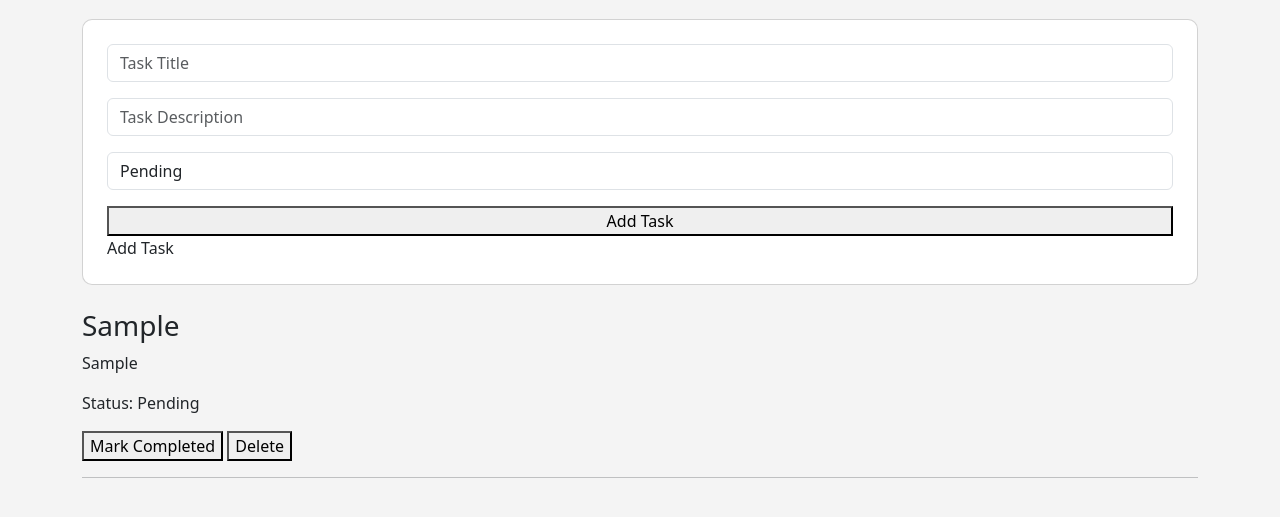
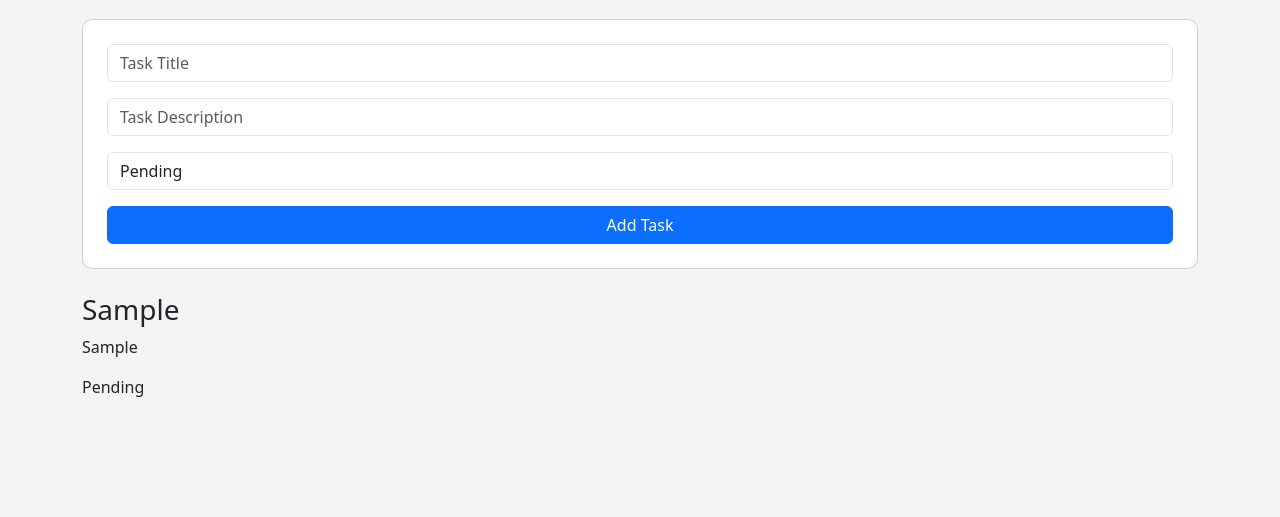
Before and after one commit to kusuruakshitha/task-management, a website: page index.html in a window 1280 px wide. Both pictures are taken after typing "Sample", "Sample" into the empty fields and a click on the button "Add Task". Shown: the part 101-618 px from the top of the page. Drawn offline with nearby package versions, Linux system fonts and the light colour scheme.

Commit message:
fix add task button

```diff
--- a/index.html
+++ b/index.html
@@ -42,7 +42,7 @@
 
         </select>
 
-        <button onclick="addTask()">Add Task</button>
+        <button onclick="addTask()" class="btn btn-primary">
             Add Task
         </button>
 
--- a/public/script.js
+++ b/public/script.js
@@ -1,85 +1,47 @@
 let tasks = JSON.parse(localStorage.getItem("tasks")) || [];
 
-// ADD TASK
-window.addTask = function () {
+// IMPORTANT: keep function global for GitHub Pages
+function addTask() {
 
-    const title = document.getElementById("title").value.trim();
-    const description = document.getElementById("description").value.trim();
-    const status = document.getElementById("status").value;
+    const title = document.getElementById("title");
+    const description = document.getElementById("description");
+    const status = document.getElementById("status");
 
-    if (!title || !description) {
-        alert("Please enter title and description");
+    if (!title || !description || !status) return;
+
+    if (!title.value.trim() || !description.value.trim()) {
+        alert("Please enter task details");
         return;
     }
 
-    const task = {
+    tasks.push({
         id: Date.now(),
-        title,
-        description,
-        status
-    };
+        title: title.value,
+        description: description.value,
+        status: status.value
+    });
 
-    tasks.push(task);
     localStorage.setItem("tasks", JSON.stringify(tasks));
 
-    document.getElementById("title").value = "";
-    document.getElementById("description").value = "";
+    title.value = "";
+    description.value = "";
 
     loadTasks();
-};
+}
 
-// LOAD TASKS
 function loadTasks() {
-
     const taskList = document.getElementById("taskList");
-
     if (!taskList) return;
 
-    if (tasks.length === 0) {
-        taskList.innerHTML = "<p>No tasks added yet</p>";
-        return;
-    }
-
-    let output = "";
-
-    tasks.forEach(task => {
-
-        output += `
-        <div style="margin-bottom:10px;">
-            <h3>${task.title}</h3>
-            <p>${task.description}</p>
-            <p>Status: ${task.status}</p>
-
-            <button onclick="updateStatus(${task.id})">Mark Completed</button>
-            <button onclick="deleteTask(${task.id})">Delete</button>
-
-            <hr>
-        </div>
-        `;
-    });
-
-    taskList.innerHTML = output;
+    taskList.innerHTML = tasks.length
+        ? tasks.map(t => `
+            <div>
+                <h3>${t.title}</h3>
+                <p>${t.description}</p>
+                <p>${t.status}</p>
+            </div>
+        `).join("")
+        : "<p>No tasks added yet</p>";
 }
 
-// UPDATE
-window.updateStatus = function (id) {
-    tasks = tasks.map(task =>
-        task.id === id ? { ...task, status: "Completed" } : task
-    );
-
-    localStorage.setItem("tasks", JSON.stringify(tasks));
-    loadTasks();
-};
-
-// DELETE
-window.deleteTask = function (id) {
-    tasks = tasks.filter(task => task.id !== id);
-
-    localStorage.setItem("tasks", JSON.stringify(tasks));
-    loadTasks();
-};
-
-// INIT
-window.onload = function () {
-    loadTasks();
-};
+window.onload = loadTasks;
```
